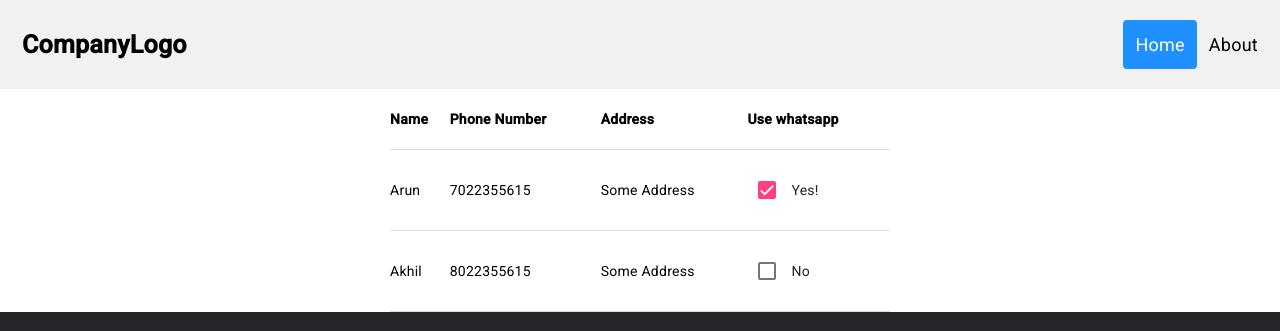
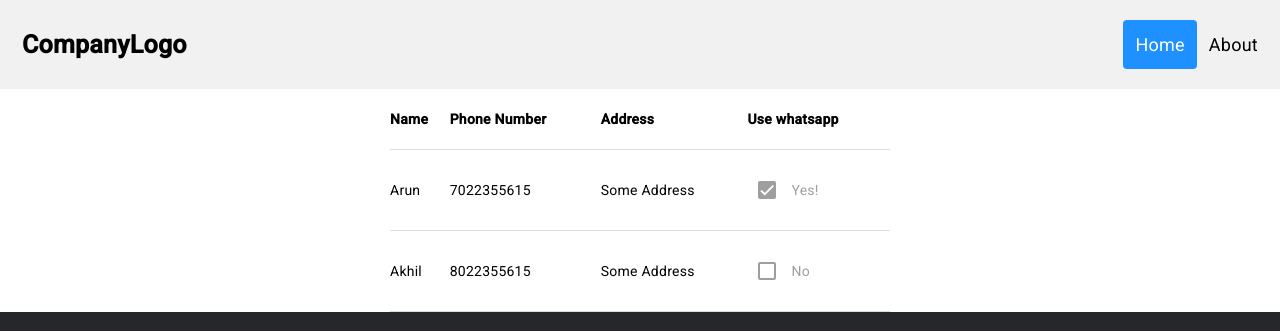
Before and after one commit to shabasy002/Table-Live, an Angular app: page / in a window 1280 px wide. Shown: the top 331 px of the page. Built offline with nearby package versions, Linux system fonts and the light colour scheme.

Commit message:
mat-check disabled

```diff
--- a/src/app/components/header/header.component.html
+++ b/src/app/components/header/header.component.html
@@ -1,7 +1,7 @@
 <div class="header">
     <a href="#default" class="logo">CompanyLogo</a>
     <div class="header-right">
-      <a class="active" href="#home">Home</a>
+      <a class="active" href="/">Home</a>
       <a href="/about">About</a>
     </div>
   </div>
--- a/src/app/components/table/table.component.html
+++ b/src/app/components/table/table.component.html
@@ -9,10 +9,10 @@
       <td *ngIf ="i.phoneNumber">{{i.phoneNumber}}</td>
       <td *ngIf ="i.address">{{i.address}}</td>
       <td  *ngIf ="i.useWhatsapp">
-        <mat-checkbox class="example-margin" checked>Yes!</mat-checkbox>
+        <mat-checkbox class="example-margin" checked disabled>Yes!</mat-checkbox>
       </td>
       <td  *ngIf ="i.useWhatsapp===false">
-        <mat-checkbox class="example-margin" >No</mat-checkbox>
+        <mat-checkbox class="example-margin" disabled>No</mat-checkbox>
       </td>
     </tr>
   </tbody>
```
